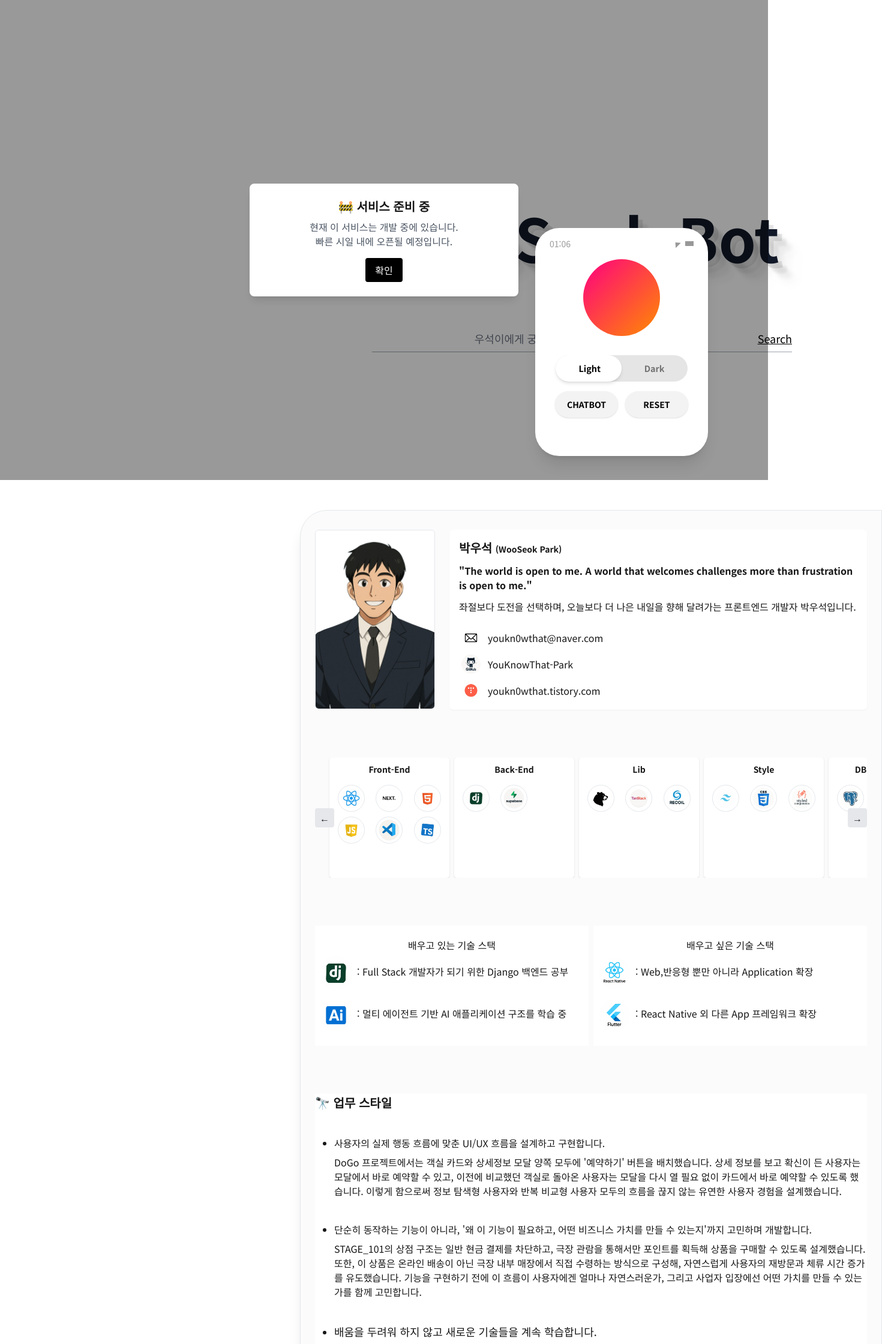
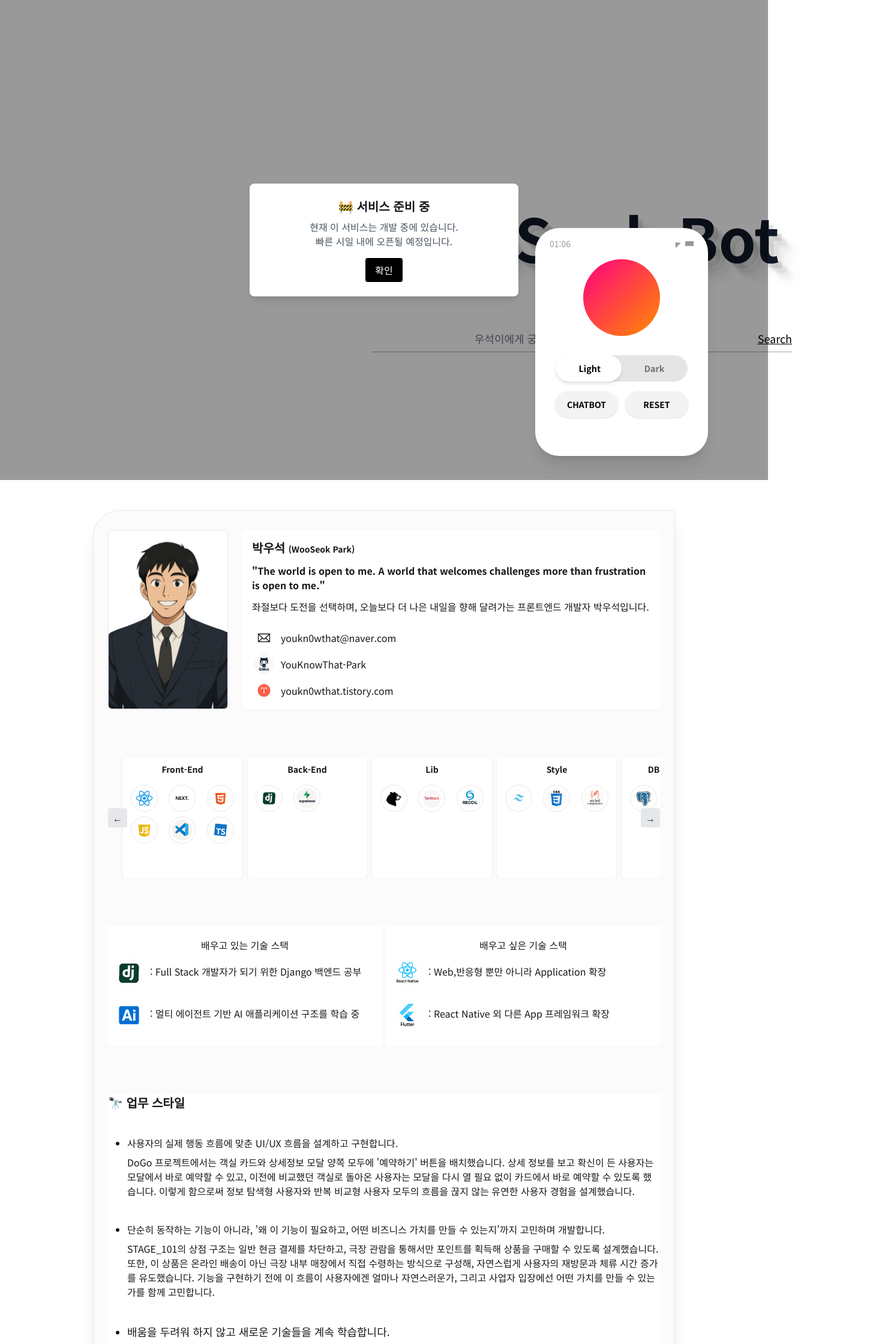
Before and after one commit to YouKnowThat-Park/WooSeokBot, a Next.js app in the folder front/: page / in a window 1280 px wide. Shown: the top 2240 px of the page at 60% size, 1470 px wide, since content can reach past the window. Built offline with nearby package versions, Linux system fonts and the light colour scheme.

Commit message:
: style : W값 정의 해서 크롬 크기 조절 했을때 한쪽으로 밀리는 문제 해결

```diff
--- a/front/src/app/layout.tsx
+++ b/front/src/app/layout.tsx
@@ -24,10 +24,10 @@ export default function RootLayout({
   return (
     <html lang="ko">
       <body
-        className={`${notoSans.className} antialiased  bg-white dark:bg-[#111111] ml-[500px]`}
+        className={`${notoSans.className} antialiased bg-white dark:bg-[#111111]`}
       >
         <RecoilProvider>
-          {children}
+          <main className="max-w-[970px] w-full mx-auto ">{children}</main>
           <div className="fixed bottom-10 right-[100px] z-50">
             <ThemeToggle />
           </div>
```
